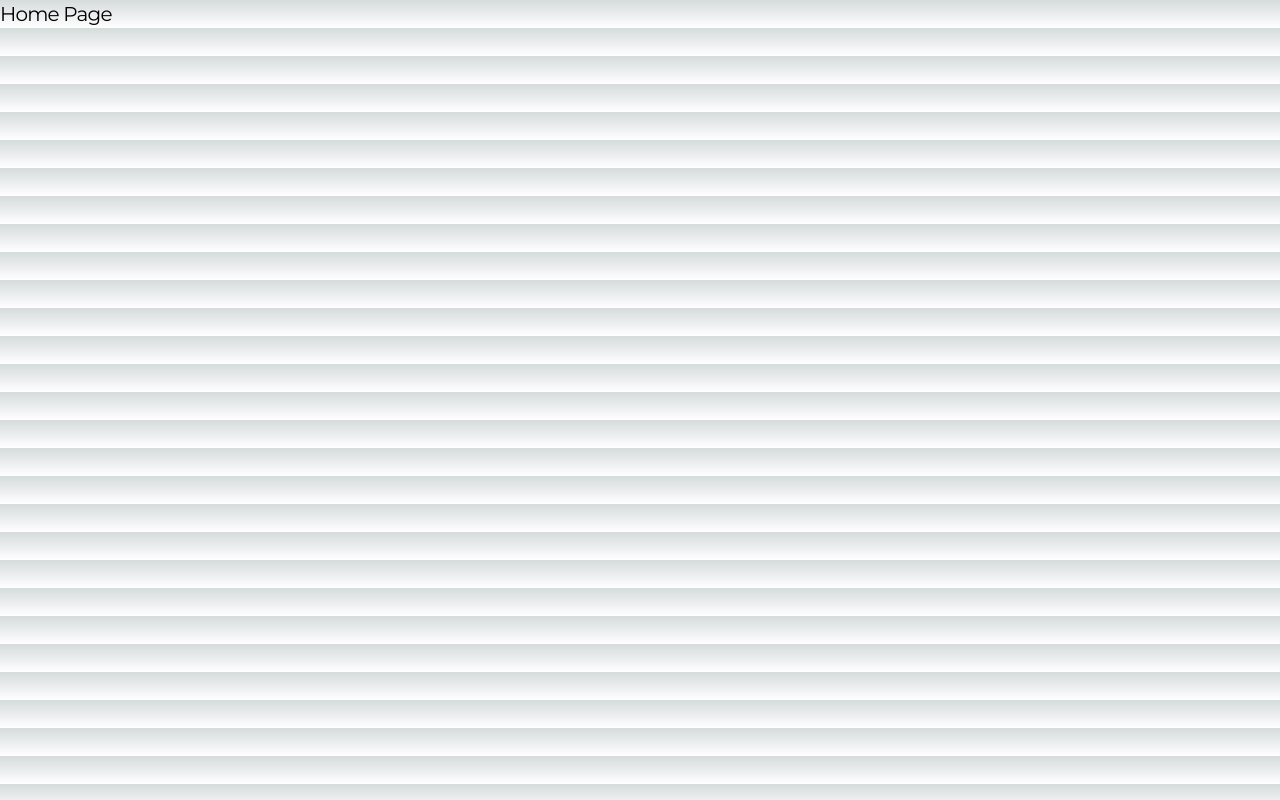
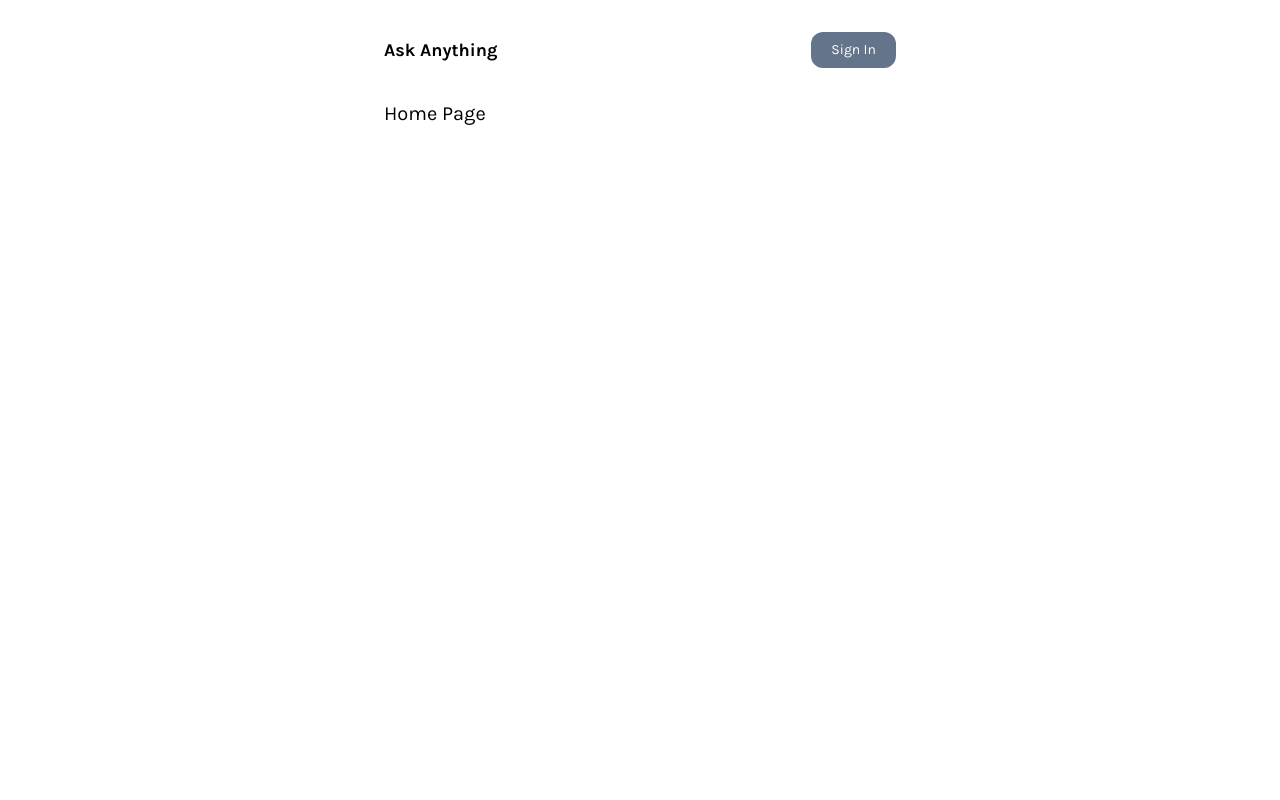
Before and after one commit to ltmccarthy9/askanything, a Next.js app in the folder client/: page / in a window 1280 px wide. Built offline with nearby package versions, Linux system fonts and the light colour scheme.

Commit message:
simple nav and next auth login

```diff
--- /dev/null
+++ b/client/app/auth/Login.tsx
@@ -0,0 +1,13 @@
+'use client'
+
+import {signIn} from 'next-auth/react'
+
+export default function Login(){
+    return(
+        <ul>
+            <li className='list-none'>
+                <button onClick={() => signIn()} className='text-sm bg-slate-500 text-white py-2 px-5 rounded-xl disabled:opacity-25'>Sign In</button>
+            </li>
+        </ul>
+    )
+}
--- /dev/null
+++ b/client/app/auth/Nav.tsx
@@ -0,0 +1,15 @@
+import Link from 'next/link';
+import Login from './Login';
+
+export default async function Nav(){
+    return(
+        <nav className='flex justify-between items-center py-8'>
+            <Link href={'/'}>
+                <h1 className='font-bold text-lg'>Ask Anything</h1>
+            </Link>
+            <ul className='flex items-center gap-6'>
+                <Login />
+            </ul>
+        </nav>
+    )
+}
--- a/client/app/globals.css
+++ b/client/app/globals.css
@@ -89,23 +89,8 @@ body {
   overflow-x: hidden;
 }
 
-body {
-  color: rgb(var(--foreground-rgb));
-  background: linear-gradient(
-      to bottom,
-      transparent,
-      rgb(var(--background-end-rgb))
-    )
-    rgb(var(--background-start-rgb));
-}
 
 a {
   color: inherit;
   text-decoration: none;
 }
-
-@media (prefers-color-scheme: dark) {
-  html {
-    color-scheme: dark;
-  }
-}
--- a/client/app/head.tsx
+++ b/client/app/head.tsx
@@ -1,7 +1,7 @@
 export default function Head() {
   return (
     <>
-      <title>Create Next App</title>
+      <title>Ask Anything</title>
       <meta content="width=device-width, initial-scale=1" name="viewport" />
       <meta name="description" content="Generated by create next app" />
       <link rel="icon" href="/favicon.ico" />
--- a/client/app/layout.tsx
+++ b/client/app/layout.jsx
@@ -1,18 +1,15 @@
 import './globals.css'
-import  { Montserrat } from '@next/font/google'
+import  { Karla } from '@next/font/google'
+import Nav from './auth/Nav'
 
-const montserrat = Montserrat({
-  weight: ["400", "700"],
+const karla = Karla({
+  weight: ["200", "400", "700", "800"],
   subsets: ["latin"],
-  variable: "--font-montserrat"
+  variable: "--font-karla"
 })
 
 
-export default function RootLayout({
-  children,
-}: {
-  children: React.ReactNode
-}) {
+export default function RootLayout({children}) {
   return (
     <html lang="en">
       {/*
@@ -20,7 +17,8 @@ export default function RootLayout({
         head.tsx. Find out more at https://beta.nextjs.org/docs/api-reference/file-conventions/head
       */}
       <head />
-      <body className={`${montserrat.className} tracking-tighter`}>
+      <body className={`${karla.className} mx-4 md:mx-48 xl:mx-96 bg-grey-200`}>
+        <Nav />
         {children}
         </body>
     </html>
--- a/client/tailwind.config.js
+++ b/client/tailwind.config.js
@@ -11,7 +11,7 @@ module.exports = {
   theme: {
     extend: {
       fontFamily: {
-        montserrat: ["var(--font-montserrat"],
+        karla: ["var(--font-karla"],
       }
     },
   },
--- a/client/tsconfig.json
+++ b/client/tsconfig.json
@@ -24,6 +24,6 @@
       "@/*": ["./*"]
     }
   },
-  "include": ["next-env.d.ts", "**/*.ts", "**/*.tsx", ".next/types/**/*.ts", "prisma/client.ts"],
+  "include": ["next-env.d.ts", "**/*.ts", "**/*.tsx", ".next/types/**/*.ts", "prisma/client.ts", "app/layout.jsx"],
   "exclude": ["node_modules"]
 }
```
